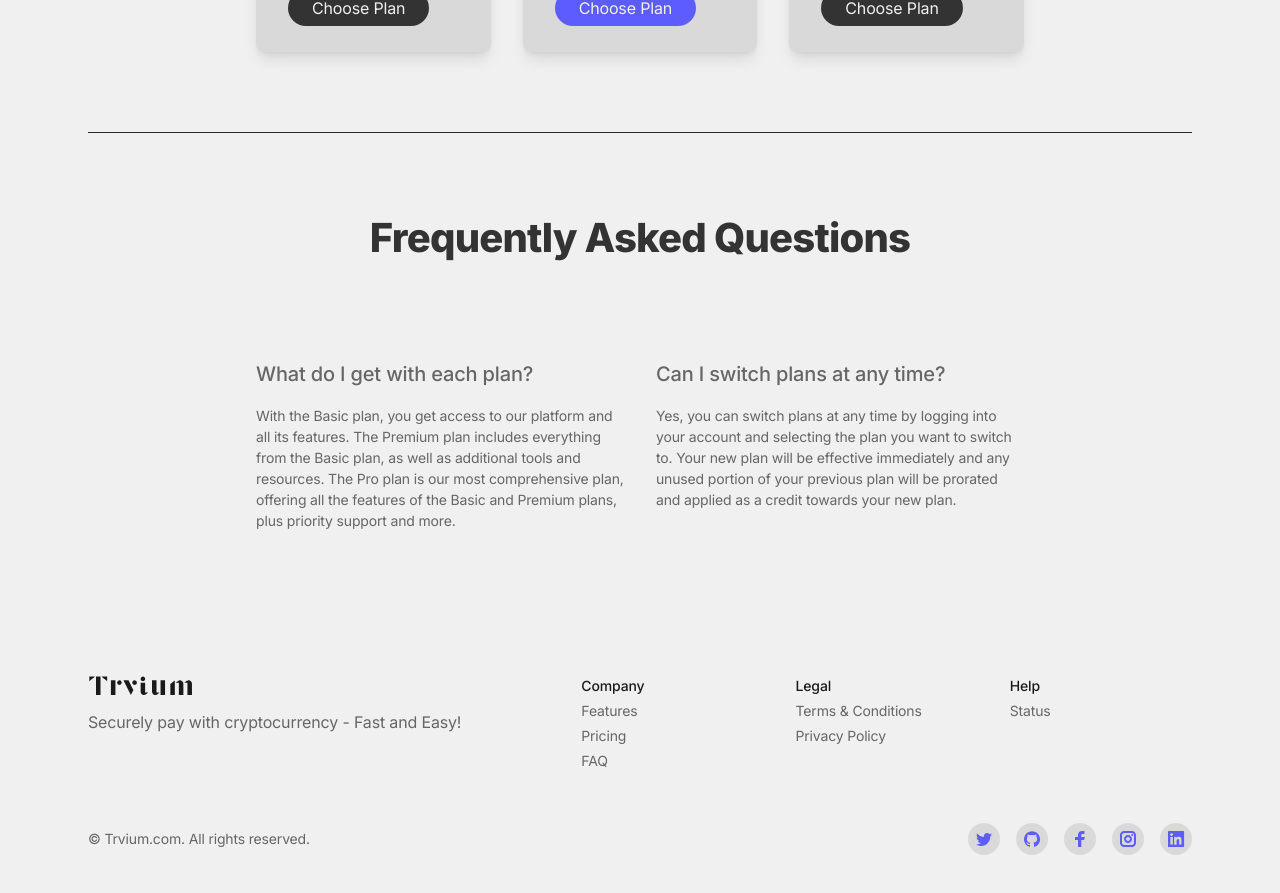
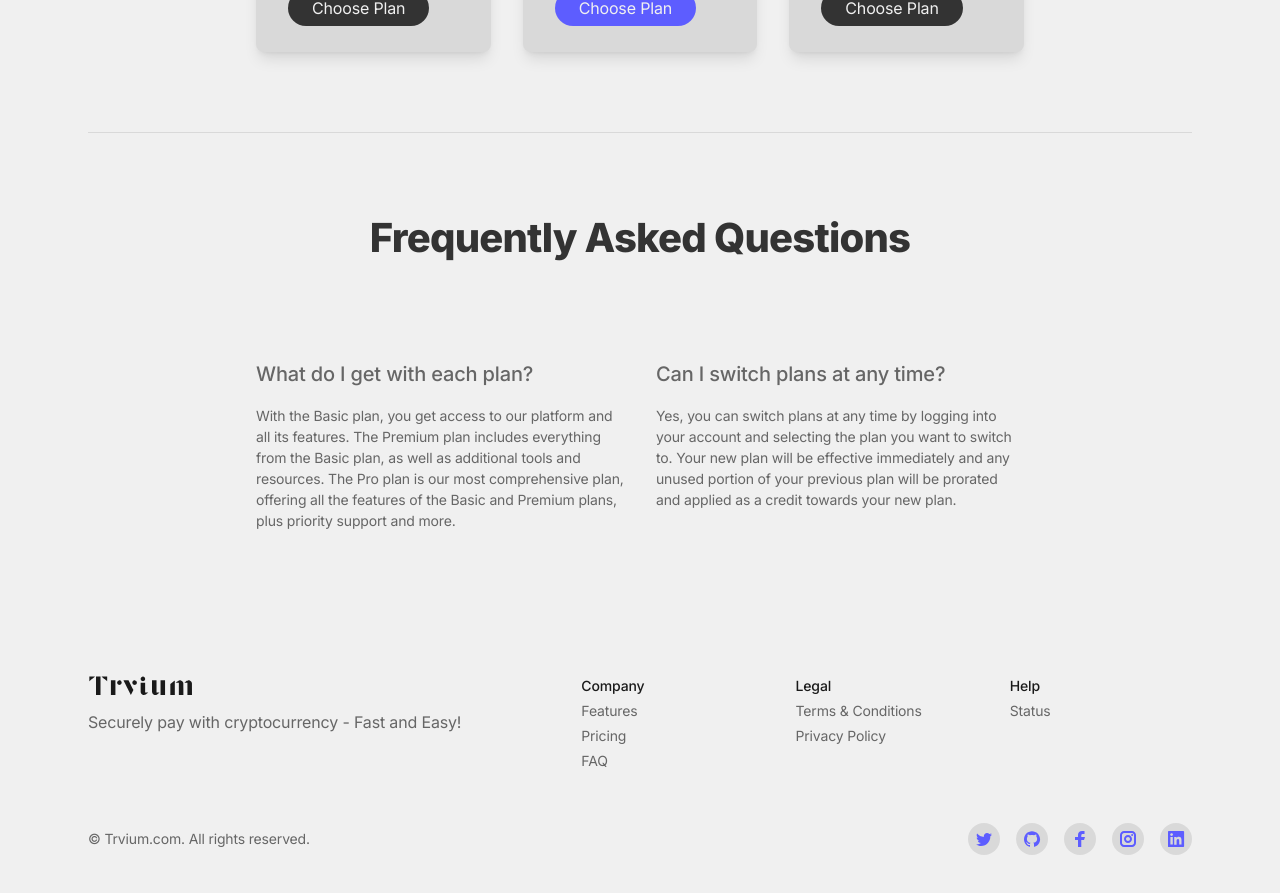
Before and after one commit to trvium/landing-page, a Next.js app: page / in a window 1280 px wide. Shown: the part 3640-4533 px from the top of the page. Built offline with nearby package versions, Linux system fonts and the light colour scheme.

Commit message:
fix: border color updated

```diff
--- a/components/faq.tsx
+++ b/components/faq.tsx
@@ -2,7 +2,7 @@ export default function FAQ() {
   return (
     <section>
       <div id="faq-id" className="max-w-6xl mx-auto px-4 sm:px-6">
-        <div className="py-12 md:py-20 border-t border-gray-800">
+        <div className="py-12 md:py-20 border-t border-[#D9D9D9]">
 
         {/* Section header */}
         <div className="max-w-3xl mx-auto text-center pb-12 md:pb-20">
--- a/components/zigzag.tsx
+++ b/components/zigzag.tsx
@@ -8,7 +8,7 @@ export default function Zigzag() {
   return (
     <section>
       <div className="max-w-6xl mx-auto px-4 sm:px-6">
-        <div className="py-12 md:py-20 border-t border-gray-800">
+        <div className="py-12 md:py-20 border-t border-[#D9D9D9]">
 
           {/* Section header */}
           <div className="max-w-3xl mx-auto text-center pb-12 md:pb-16">
```
